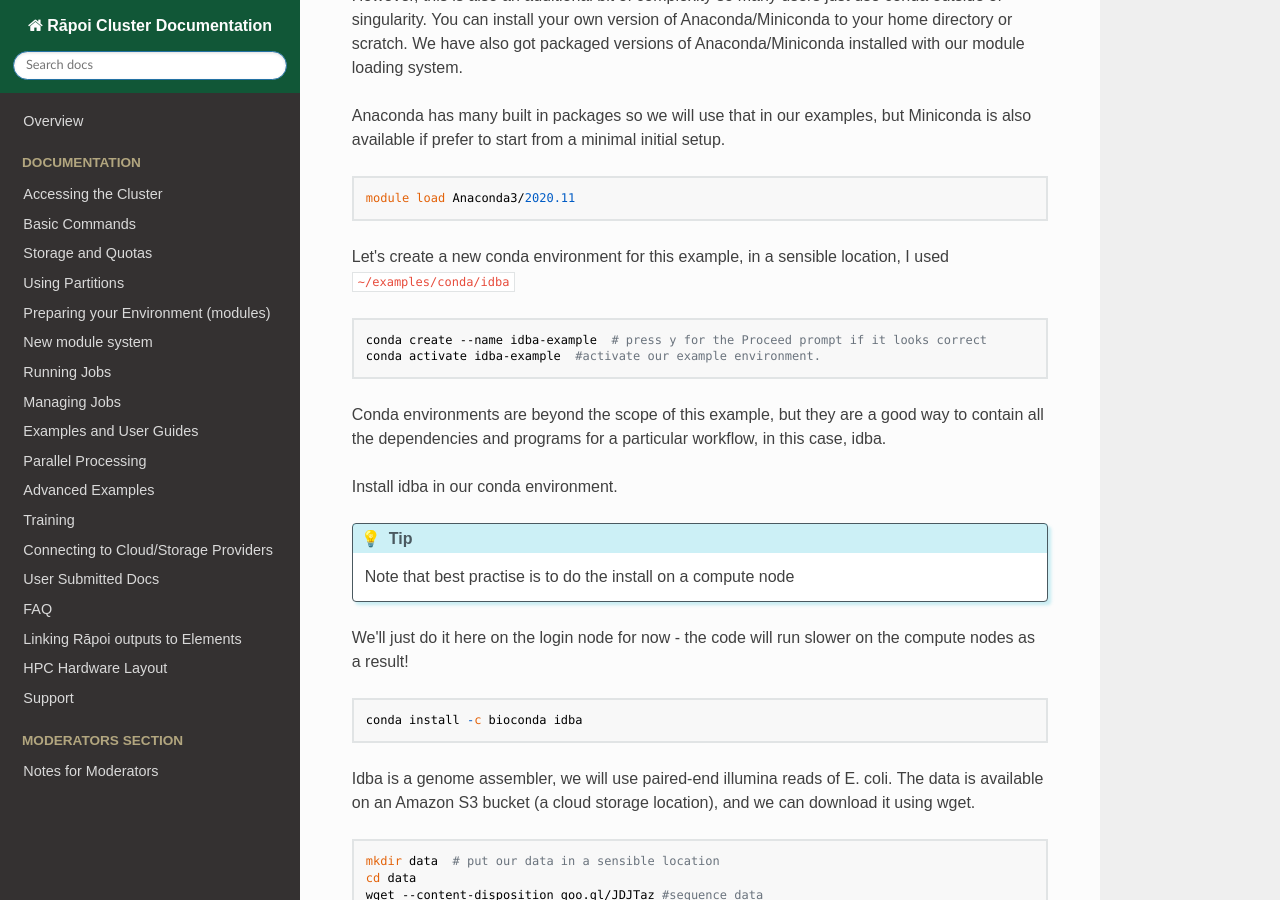
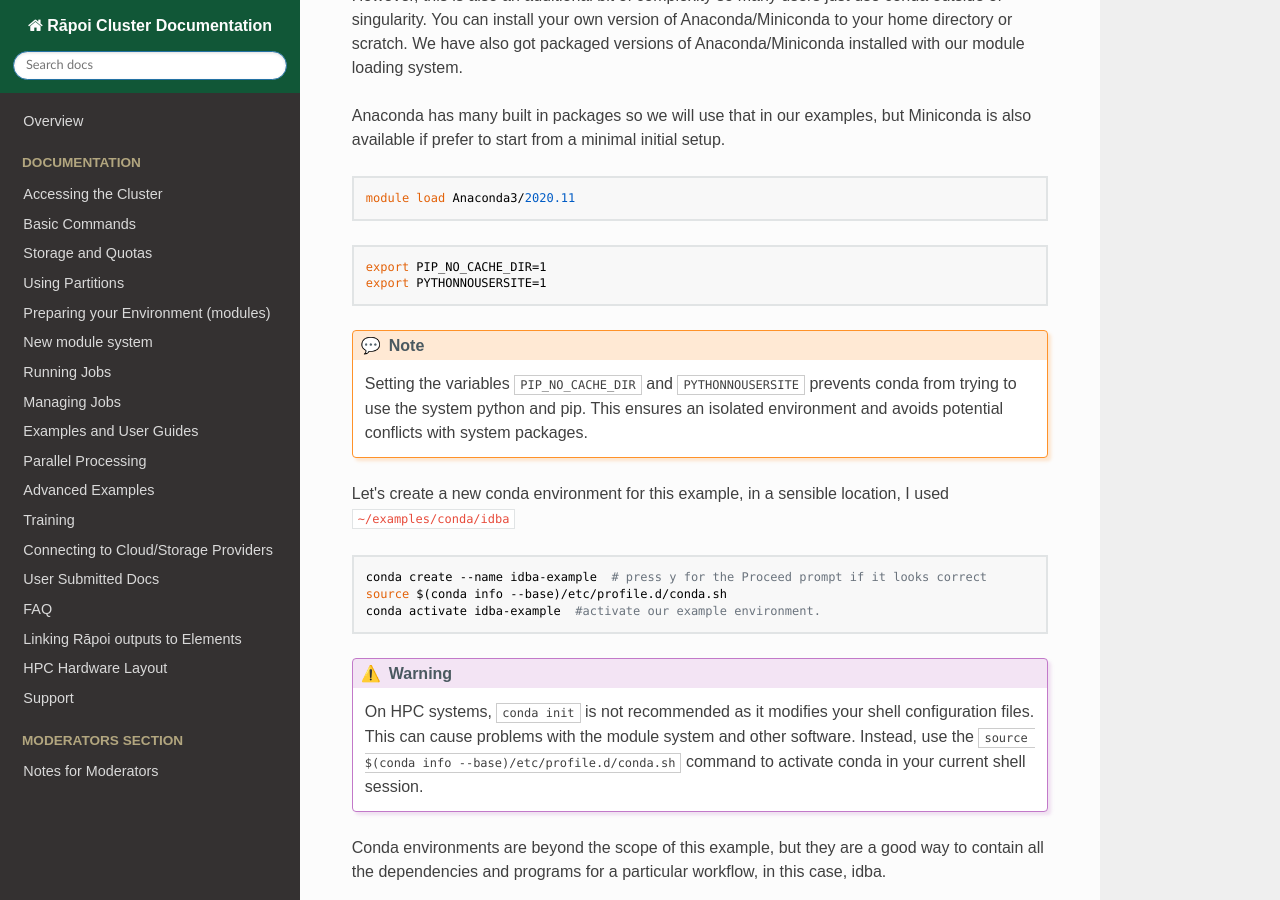
Before and after one commit to vuw-research-computing/raapoi-docs, an MkDocs documentation site: the page built from docs/examples/anaconda.md, in a window 1280 px wide and 900 px high, scrolled down 281 px. Built offline with MkDocs 1.6.1, drawn with Linux system fonts in a browser that asks for light colours; nearby versions of some CDN libraries; some web fonts are replaced; a script that is not in the unit is left out.

Commit message:
Update Anaconda docs
Isolate conda env

````diff
--- a/docs/examples/anaconda.md
+++ b/docs/examples/anaconda.md
@@ -10,12 +10,27 @@ Anaconda has many built in packages so we will use that in our examples, but Min
 module load Anaconda3/2020.11
 ```
 
+
+
+```bash
+export PIP_NO_CACHE_DIR=1
+export PYTHONNOUSERSITE=1
+```
+
+!!! note
+    Setting the variables ```PIP_NO_CACHE_DIR``` and ```PYTHONNOUSERSITE``` prevents conda from trying to use the system python and pip. This ensures an isolated environment and avoids potential conflicts with system packages.
+
 Let's create a new conda environment for this example, in a sensible location, I used ```~/examples/conda/idba```
 
 ```bash
 conda create --name idba-example  # press y for the Proceed prompt if it looks correct
+source $(conda info --base)/etc/profile.d/conda.sh
 conda activate idba-example  #activate our example environment.
 ```
+
+!!! warning conda init
+    On HPC systems, ```conda init``` is not recommended as it modifies your shell configuration files.  This can cause problems with the module system and other software.  Instead, use the ```source $(conda info --base)/etc/profile.d/conda.sh``` command to activate conda in your current shell session.
+
 
 Conda environments are beyond the scope of this example, but they are a good way to contain all the dependencies and programs for a particular workflow, in this case, idba.
 
````
